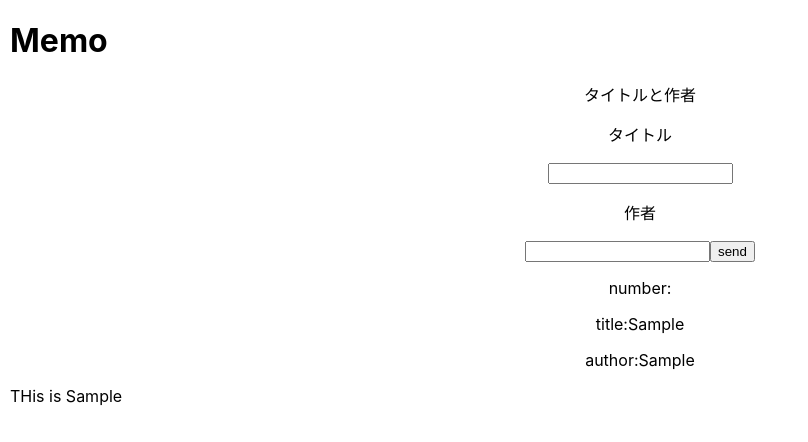
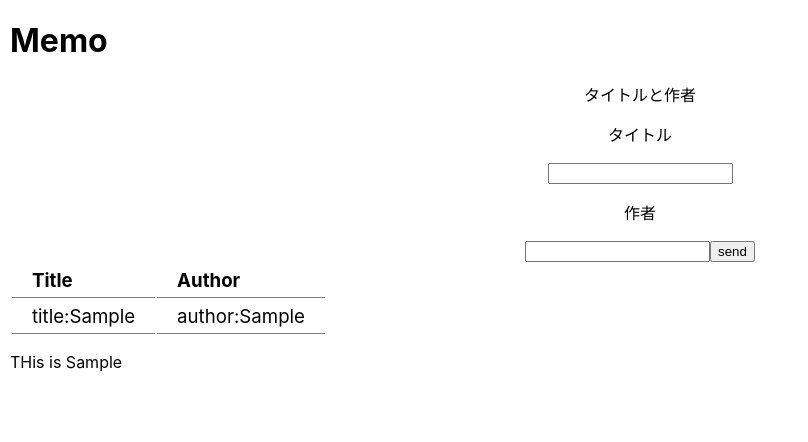
Before and after one commit to suguru-3u/reactStudyProject, a React (Create React App) app: page / in a window 1280 px wide. Both pictures are taken after typing "Sample", "Sample" into the empty fields and a click on the button "send". Shown: the top 442 px of the page, without its empty margins (0-808 px from the left). Built offline with nearby package versions, Linux system fonts and the light colour scheme.

Commit message:
Study React

```diff
--- a/src/memos/AddForm.js
+++ b/src/memos/AddForm.js
@@ -44,11 +44,22 @@ class AddForm extends Component{
                 send
               </button>
 
-              {this.state.lists.map((l)=>(
-                <div key={l.number}>
-                    <p>number:{l.number}</p>
-                    <p>title:{l.title}</p>
-                    <p>author:{l.author}</p>
+              {this.state.lists.map((l,i)=>(
+                <div key={l.title}>
+                    <table>
+                      <tr>
+                        <th>Title</th>
+                        <th>Author</th>
+                      </tr>
+                      <tr key={i}>
+                        <td>
+                          title:{l.title}
+                        </td>
+                        <td>
+                         author:{l.author}
+                        </td>
+                      </tr>
+                    </table>
                 </div>
                 ))}
           </div>
```
Also changed, not shown: 1 other file (tests, documents, lock files or other folders).
